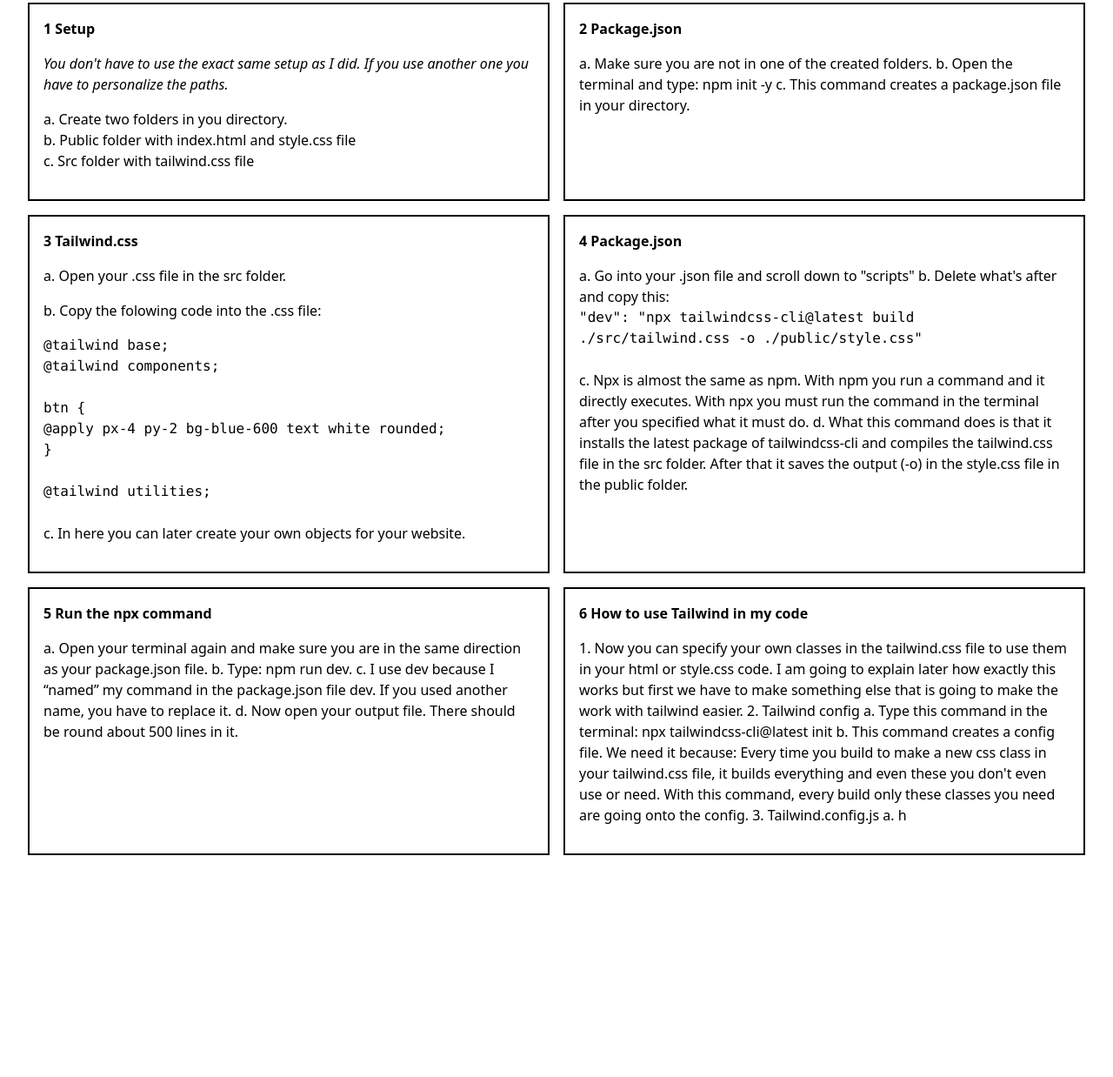
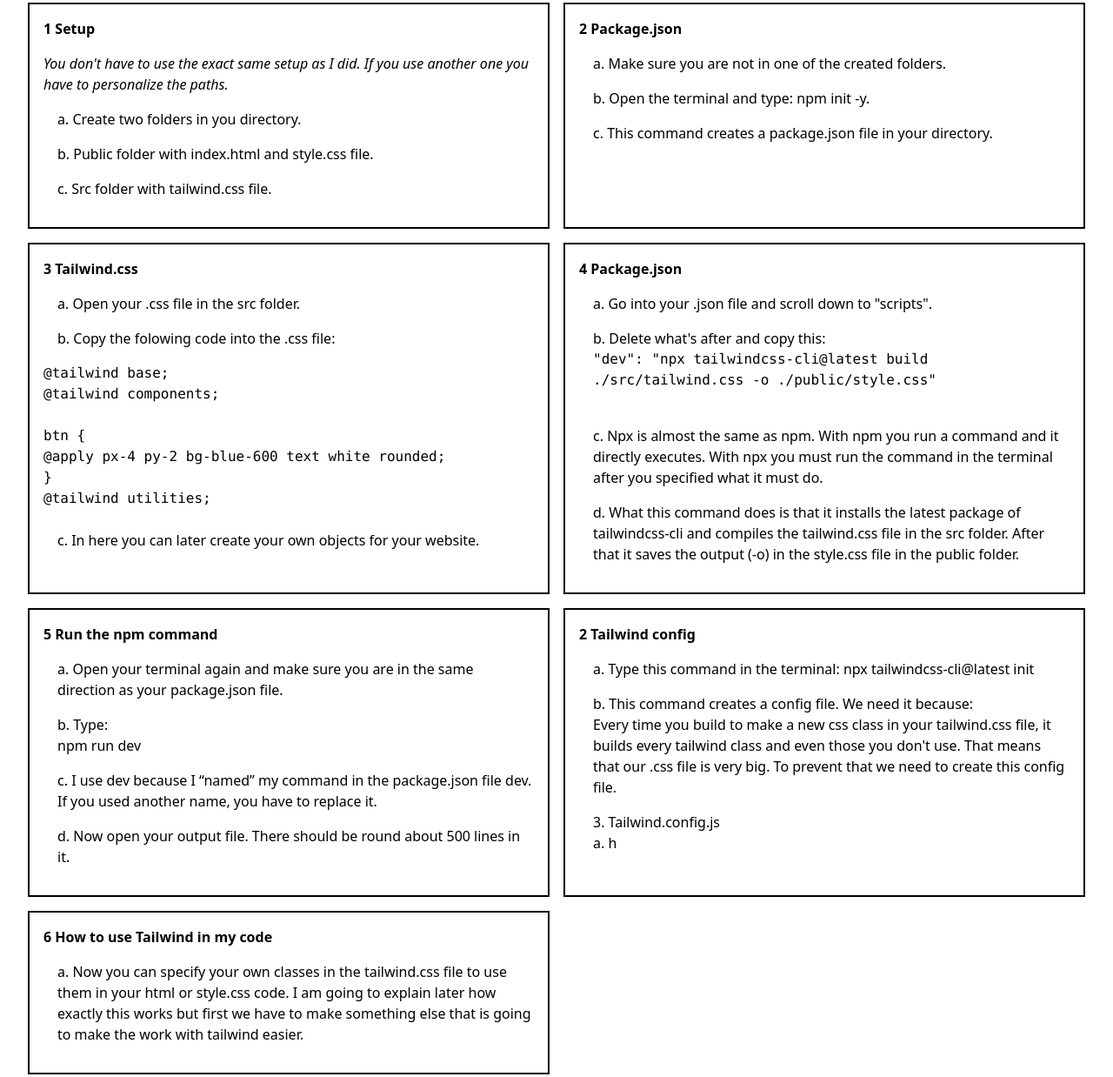
Before and after one commit to titepasile/Tailwind, a website: page public/index.html in a window 1280 px wide. Shown: the part 181-1419 px from the top of the page at 87% size. Before the commit the page ends 1196 px from the top, so only its background shows below. Drawn offline with Linux system fonts and the light colour scheme.

Commit message:
fixe buggs

```diff
--- a/public/index.html
+++ b/public/index.html
@@ -20,23 +20,35 @@
             <p class="topic">1 Setup</p>
             <p class="subtitle">You don't have to use the exact same setup as I did. If you use another one you have to personalize the paths.</p>
             <p class="context">
-                a. Create two folders in you directory. <br>
-                b. Public folder with index.html and style.css file <br>
-                c. Src folder with tailwind.css file <br>
+                a. Create two folders in you directory.
+            </p>
+            <p class="context">
+                b. Public folder with index.html and style.css file.
+            </p>
+            <p class="context">
+                c. Src folder with tailwind.css file.
             </p>
         </div>
         <div class="my-div">
             <p class="topic">2 Package.json</p>
-            <pclass="context">
+            <p class="context">
                 a.	Make sure you are not in one of the created folders.
-                b.	Open the terminal and type: npm init -y
+            </p>
+            <p class="context">
+                b.	Open the terminal and type: npm init -y.
+            </p>
+            <p class="context">
                 c.	This command creates a package.json file in your directory.
             </p>
         </div>
         <div class="my-div">
             <p class="topic">3 Tailwind.css</p>
-            <p>a. Open your .css file in the src folder.</p>
-            <p>b. Copy the folowing code into the .css file:</p>
+            <p class="context">
+                a. Open your .css file in the src folder.
+            </p>
+            <p class="context">
+                b. Copy the folowing code into the .css file:
+            </p>
             <code>
                 @tailwind base; <br>
                 @tailwind components; <br>
@@ -44,47 +56,69 @@
                 btn { <br>
                     @apply px-4 py-2 bg-blue-600 text white rounded; <br>
                 } <br>
-                <br>
                 @tailwind utilities;<br>
             </code>
-                <br>
-            <p>
+            <br>
+            <p class="context">
                 c.	In here you can later create your own objects for your website.
             </p>
         </div>
         <div class="my-div">
             <p class="topic">4 Package.json</p>
             <p class="context">
-                a. Go into your .json file and scroll down to "scripts"
+                a. Go into your .json file and scroll down to "scripts".
+            </p>
+            <p class="context">
                 b. Delete what's after and copy this: <br>
                 <code>
                     "dev": "npx tailwindcss-cli@latest build ./src/tailwind.css -o ./public/style.css" <br>
                 </code>
                 <br>
-                c. Npx is almost the same as npm. With npm you run a command and it directly executes. With npx you must run the command in the terminal after you specified what it must do.
+            </p>
+            <p class="context">
+                c. Npx is almost the same as npm. With npm you run a command and it directly executes. With npx you must run the command in the terminal after you specified what it must do. <br>
+            </p>
+            <p class="context">
                 d. What this command does is that it installs the latest package of tailwindcss-cli and compiles the tailwind.css file in the src folder. After that it saves the output (-o) in the style.css file in the public folder.
             </p>
         </div>
         <div class="my-div">
-            <p class="topic">5 Run the npx command</p>
+            <p class="topic">5 Run the npm command</p>
             <p class="context">
                 a.	Open your terminal again and make sure you are in the same direction as your package.json file.
-                b.	Type: npm run dev.
+            </p>
+            <p class="context">
+                b.	Type: <br>
+                npm run dev
+            </p>
+            <p class="context">
                 c.	I use dev because I “named” my command in the package.json file dev. If you used another name, you have to replace it.
+            </p>
+            <p class="context">
                 d.	Now open your output file. There should be round about 500 lines in it.
+            </p>
+        </div>
+        <div class="my-div">
+            <p class="topic">
+                2 Tailwind config
+            </p>
+            <p class="context">
+                a. Type this command in the terminal: npx tailwindcss-cli@latest init
+            </p>
+            <p class="context">
+                b. This command creates a config file. We need it because: <br>
+                Every time you build to make a new css class in your tailwind.css file, it builds every tailwind class and even those you don't use. That means that our .css file is very big. To prevent that we need to create this config file.
+            </p>
+            <p class="context">
+                3.	Tailwind.config.js <br>
+                    a. h
+
             </p>
         </div>
         <div class="my-div">
             <p class="topic">6 How to use Tailwind in my code</p>
             <p class="context">
-                1.	Now you can specify your own classes in the tailwind.css file to use them in your html or style.css code. I am going to explain later how exactly this works but first we have to make something else that is going to make the work with tailwind easier.
-                2.	Tailwind config
-                    a.	Type this command in the terminal: npx tailwindcss-cli@latest init
-                    b.	This command creates a config file. We need it because:
-                    Every time you build to make a new css class in your tailwind.css file, it builds everything and even these you don't even use or need. With this command, every build only these classes you need are going onto the config.
-                3.	Tailwind.config.js
-                    a. h
-
+                a.  Now you can specify your own classes in the tailwind.css file to use them in your html or style.css code. I am going to explain later how exactly this works but first we have to make something else that is going to make the work with tailwind easier.
             </p>
         </div>
     </div>
--- a/src/tailwind.css
+++ b/src/tailwind.css
@@ -4,28 +4,6 @@
 btn {
   @apply px-4 py-2 bg-blue-600 text white rounded;
 }
-
-/*
-.grid{
-  display: flexbox;
-  flex-direction: row;
-  color: #000000;
-  background-color: rgb(113, 66, 101);
-  border: 0.2rem solid black;
-  margin: 1rem;
-  box-sizing: border-box;
-  position: absolute;
-}
-
-.my-div{
-  @apply bg-red-300;
-}
-
-.topic{
-  margin: 0.1rem;
-}
-*/
-
 /* style.css */
 
 /* Global styles */
@@ -77,6 +55,7 @@
 /* Context styles */
 .context {
   margin-top: 0;
+  padding-left: 1rem;
 }
 
 @tailwind utilities;
```
